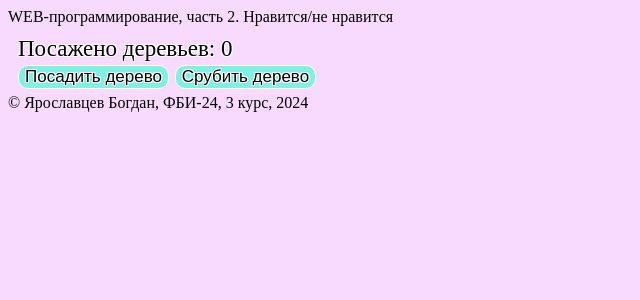
After one commit to Kalvij/lab_from_back, a Flask app: page /lab4/tree in a window 1280 px wide. The commit adds this page. Shown: the top 300 px of the page, without its empty margins (0-640 px from the left). Run offline with Flask 3, Linux system fonts and the light colour scheme.

Commit message:
Счетчик деревьев

```diff
--- a/lab4.py
+++ b/lab4.py
@@ -83,3 +83,18 @@ def step():
         return render_template('lab4/step.html', error='0 в степени 0 не определено!')
     result = x1 ** x2
     return render_template('lab4/step.html', x1=x1, x2=x2, result=result)
+
+tree_count = 0
+@lab4.route('/lab4/tree', methods = ['GET', 'POST'])
+def tree():
+    global tree_count
+    if request.method == 'GET':
+        return render_template('lab4/tree.html', tree_count=tree_count)
+
+    operation = request.form.get('operation')
+    if operation == 'cut':
+        tree_count -= 1
+    elif operation == 'plant':
+        tree_count +=1
+
+    return render_template ('/lab4/tree.html', tree_count = tree_count)
--- a/templates/lab4/lab4.html
+++ b/templates/lab4/lab4.html
@@ -11,5 +11,6 @@
         <li><a href="/lab4/mul-form">Умножение</a></li>
         <li><a href="/lab4/sub-form">Вычитание</a></li>
         <li><a href="/lab4/step-form">Возведение в степень</a></li>
+        <li><a href="/lab4/tree">Деревья</a></li>
     </ol>
 {% endblock %}
--- /dev/null
+++ b/templates/lab4/tree.html
@@ -0,0 +1,23 @@
+{% extends 'base.html' %}
+
+{% block lab %}Нравится/не нравится{% endblock %}
+
+{% block main %}
+    <div>
+        Посажено деревьев: {{ tree_count }}
+    </div>
+    <style>
+        button {
+            text-shadow: 1px 1px 0px white, -1px -1px 0px white, 1px -1px 0px white, -1px 1px 0px white;
+            font-size: 17px;
+            color: black;
+            border: 1px solid rgb(255, 255, 255);
+            background: rgb(128, 240, 228);
+            border-radius: 10px;
+        }
+    </style>
+    <form method="post">
+        <button name="operation" value="plant"> Посадить дерево</button>
+        <button name="operation" value="cut"> Срубить дерево</button>
+    </form>
+{% endblock %}
```
